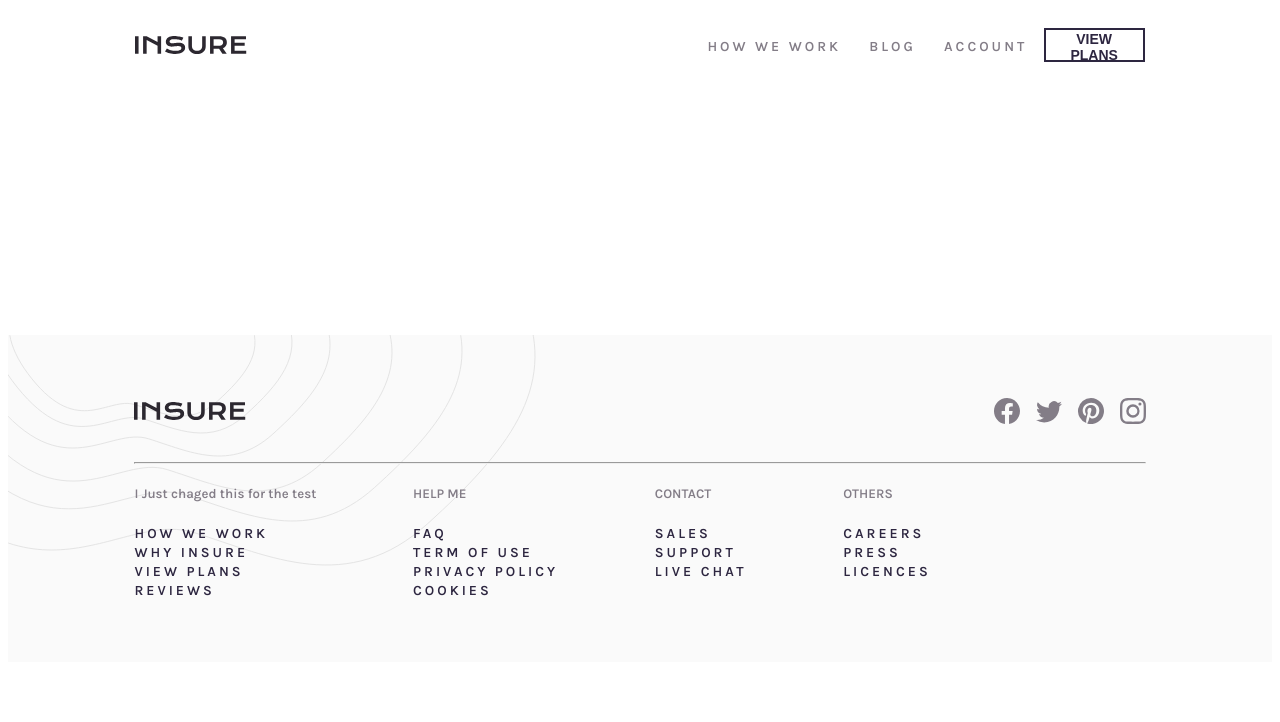
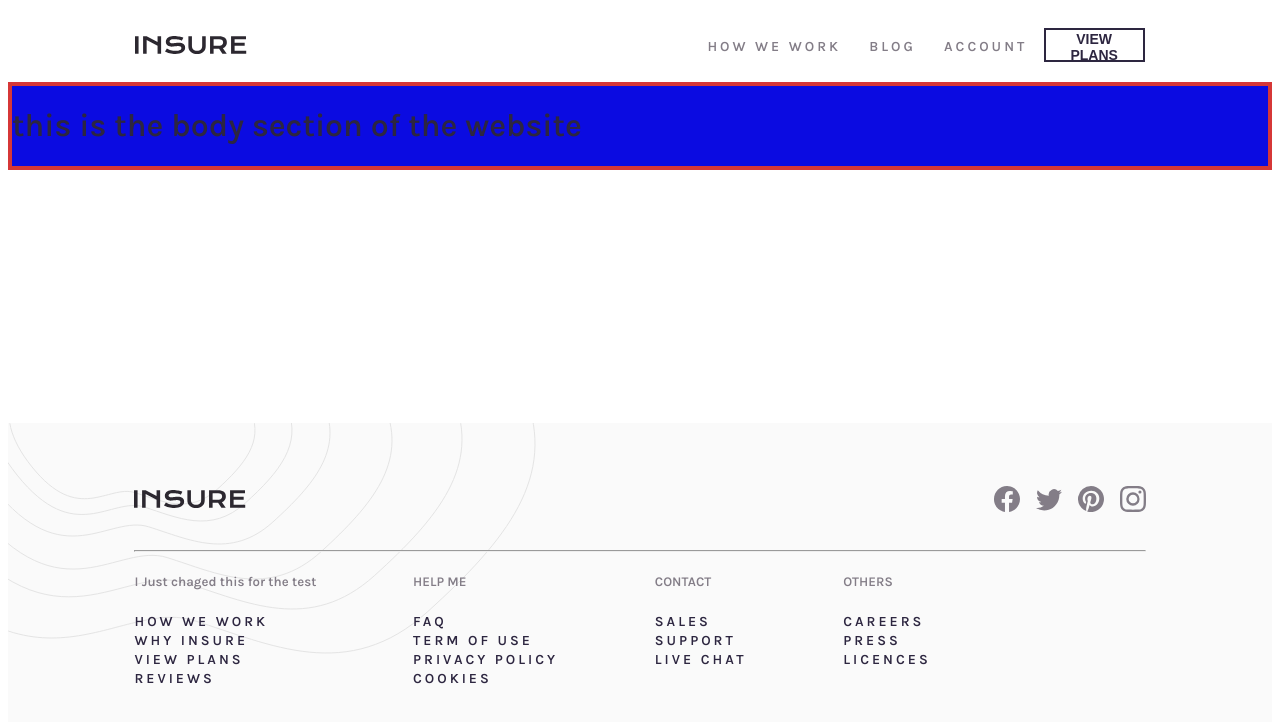
Before and after one commit to Abdulsamad1109/test, a plain HTML site: page index.html in a window 1280 px wide. Drawn offline with Linux system fonts and the light colour scheme.

Commit message:
mofifyhh

```diff
--- a/index.html
+++ b/index.html
@@ -25,6 +25,12 @@
 
             <button id="second">VIEW PLANS</button>
 
+        </div>
+
+        <!-- body -->
+
+        <div id="body">
+            <h1>this is the body section of the website</h1>
         </div>
 
 
--- a/style.css
+++ b/style.css
@@ -65,7 +65,13 @@ body{
  }
 
 
-
+/* body */
+#body{
+    background-color: rgb(11, 11, 225);
+    color: rgb(238, 240, 225);
+    border: 4px solid rgb(214, 55, 55);
+    font-weight: bolder;
+}
 
 
 
```
